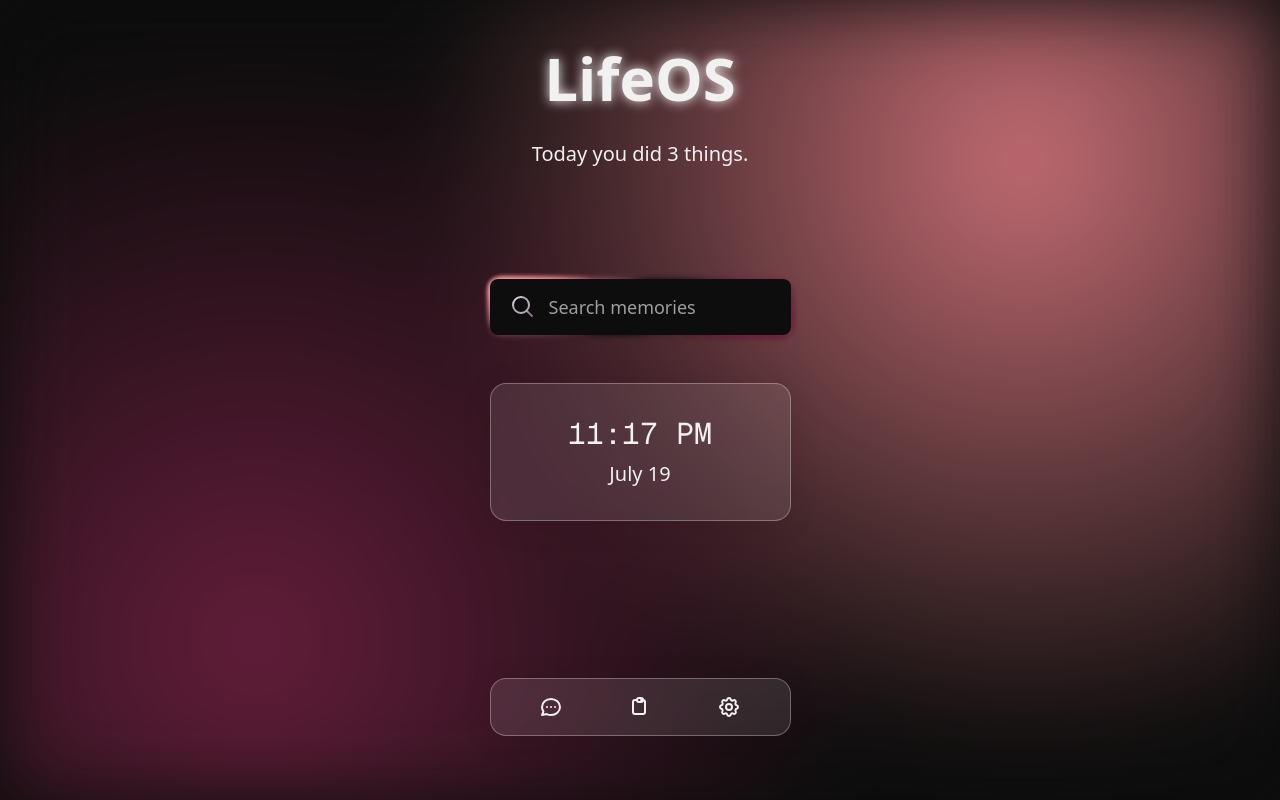
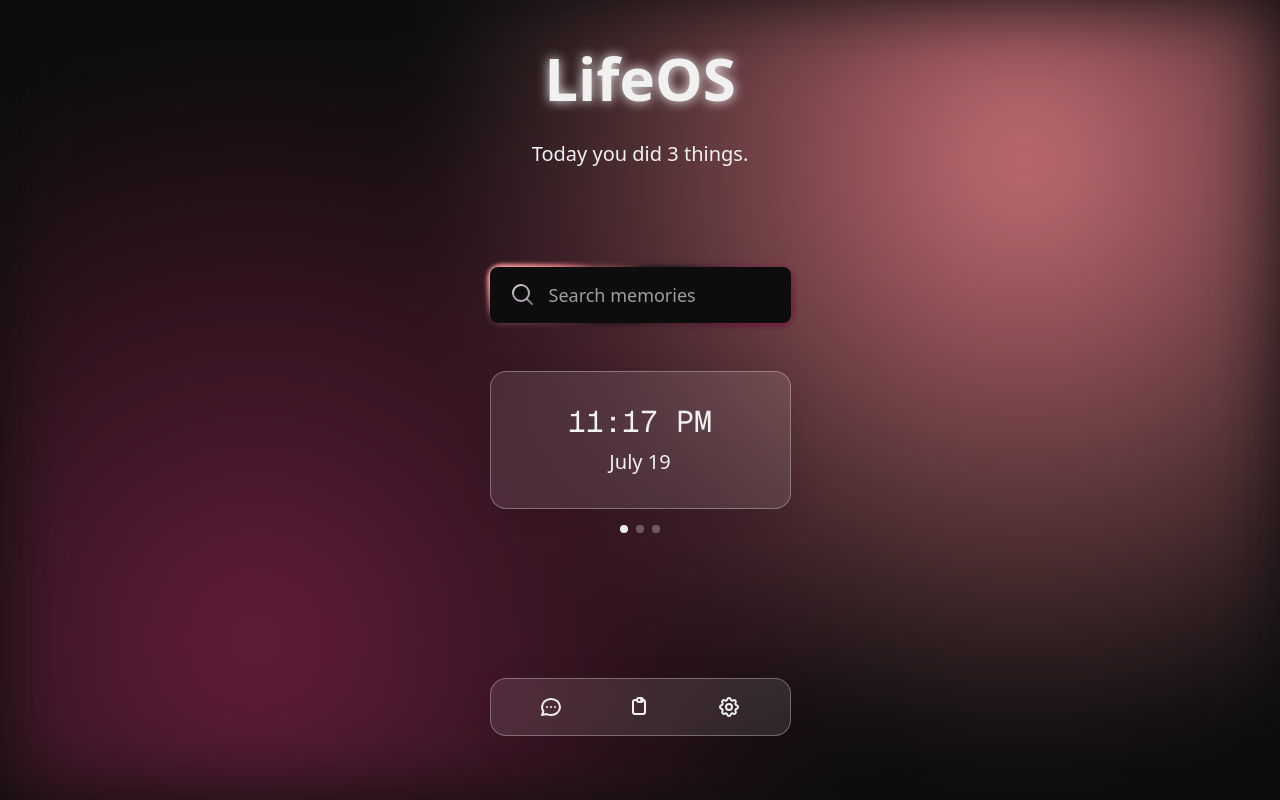
Before and after one commit to owenguoo/LifeOS, a Next.js app in the folder client/lifeos/: page / in a window 1280 px wide. Built offline with nearby package versions, Linux system fonts and the light colour scheme.

Commit message:
Adds sumary widget

```diff
--- a/client/lifeos/src/components/Widget.tsx
+++ b/client/lifeos/src/components/Widget.tsx
@@ -1,14 +1,136 @@
+'use client';
+
+import { useState, useRef } from 'react';
+
 export default function Widget() {
+    const [currentWidget, setCurrentWidget] = useState(0);
+    const [touchStart, setTouchStart] = useState(0);
+    const [touchEnd, setTouchEnd] = useState(0);
+    const [isFlipped, setIsFlipped] = useState(false);
+    const containerRef = useRef<HTMLDivElement>(null);
 
     const time = new Date().toLocaleTimeString('en-US', { hour: '2-digit', minute: '2-digit' });
     const date = new Date().toLocaleDateString('en-US', { month: 'long', day: 'numeric' });
 
+    // Minimum swipe distance (in px)
+    const minSwipeDistance = 50;
+
+    const onTouchStart = (e: React.TouchEvent) => {
+        setTouchEnd(0);
+        setTouchStart(e.targetTouches[0].clientX);
+    };
+
+    const onTouchMove = (e: React.TouchEvent) => {
+        setTouchEnd(e.targetTouches[0].clientX);
+    };
+
+    const onTouchEnd = () => {
+        if (!touchStart || !touchEnd) return;
+
+        const distance = touchStart - touchEnd;
+        const isLeftSwipe = distance > minSwipeDistance;
+        const isRightSwipe = distance < -minSwipeDistance;
+
+        if (isLeftSwipe) {
+            setCurrentWidget((prev) => (prev + 1) % 3);
+            setIsFlipped(false); // Reset flip state when changing widgets
+        } else if (isRightSwipe) {
+            setCurrentWidget((prev) => (prev - 1 + 3) % 3);
+            setIsFlipped(false); // Reset flip state when changing widgets
+        }
+    };
+
+    const handleCardClick = () => {
+        if (currentWidget === 1) {
+            setIsFlipped(!isFlipped);
+        }
+    };
+
+    const renderWidgetContent = () => {
+        switch (currentWidget) {
+            case 0:
+            case 2:
+                return (
+                    <div className="text-center space-y-2">
+                        <div className="text-3xl font-mono text-text-primary">{time}</div>
+                        <div className="text-xl text-text-secondary">{date}</div>
+                    </div>
+                );
+            case 1:
+                return (
+                    <div
+                        className="relative w-full py-8 space-y-2 cursor-pointer transition-transform duration-500"
+                        style={{
+                            transformStyle: 'preserve-3d',
+                            transform: isFlipped ? 'rotateY(180deg)' : 'rotateY(0deg)'
+                        }}
+                        onClick={handleCardClick}
+                    >
+                        {/* Front of card */}
+                        <div
+                            className={`absolute inset-0 flex items-center justify-center transition-opacity duration-300 ${
+                                isFlipped ? 'opacity-0' : 'opacity-100'
+                            }`}
+                            style={{ backfaceVisibility: 'hidden' }}
+                        >
+                            <div className="text-center">
+                                <div className="text-3xl text-text-primary mb-2">Revisit today?</div>
+                                <div className="text-sm text-text-secondary">Tap to see summary</div>
+                            </div>
+                        </div>
+
+                        {/* Back of card */}
+                        <div
+                            className={`absolute inset-0 flex items-center justify-center transition-opacity duration-300 ${
+                                isFlipped ? 'opacity-100' : 'opacity-0'
+                            }`}
+                            style={{
+                                backfaceVisibility: 'hidden',
+                                transform: 'rotateY(180deg)'
+                            }}
+                        >
+                            <div className="text-center">
+                                <div className="text-lg font-medium text-text-primary mb-2">Today's Summary</div>
+                                <div className="text-sm text-text-secondary">
+                                    <div>• 3 tasks completed</div>
+                                    <div>• 2 meetings attended</div>
+                                    <div>• 1 new contact added</div>
+                                </div>
+                            </div>
+                        </div>
+                    </div>
+                );
+            default:
+                return null;
+        }
+    };
+
     return (
-        <div className="flex flex-col items-center justify-center glass-effect max-w-[301px] mx-auto py-8">
-            <div className="text-center space-y-2">
-                <div className="text-3xl font-mono text-text-primary">{time}</div>
-                <div className="text-xl text-text-secondary">{date}</div>
+        <div className="flex flex-col items-center justify-center max-w-[301px] mx-auto">
+            {/* Widget Container */}
+            <div
+                ref={containerRef}
+                className="glass-effect py-8 w-full"
+                onTouchStart={onTouchStart}
+                onTouchMove={onTouchMove}
+                onTouchEnd={onTouchEnd}
+            >
+                {renderWidgetContent()}
+            </div>
+
+            {/* Dots Indicator */}
+            <div className="flex space-x-2 mt-4">
+                {[0, 1, 2].map((index) => (
+                    <div
+                        key={index}
+                        className={`w-2 h-2 rounded-full transition-all duration-300 ${
+                            index === currentWidget
+                                ? 'bg-text-primary'
+                                : 'bg-text-secondary/30'
+                        }`}
+                    />
+                ))}
             </div>
         </div>
-    )
+    );
 }
```
